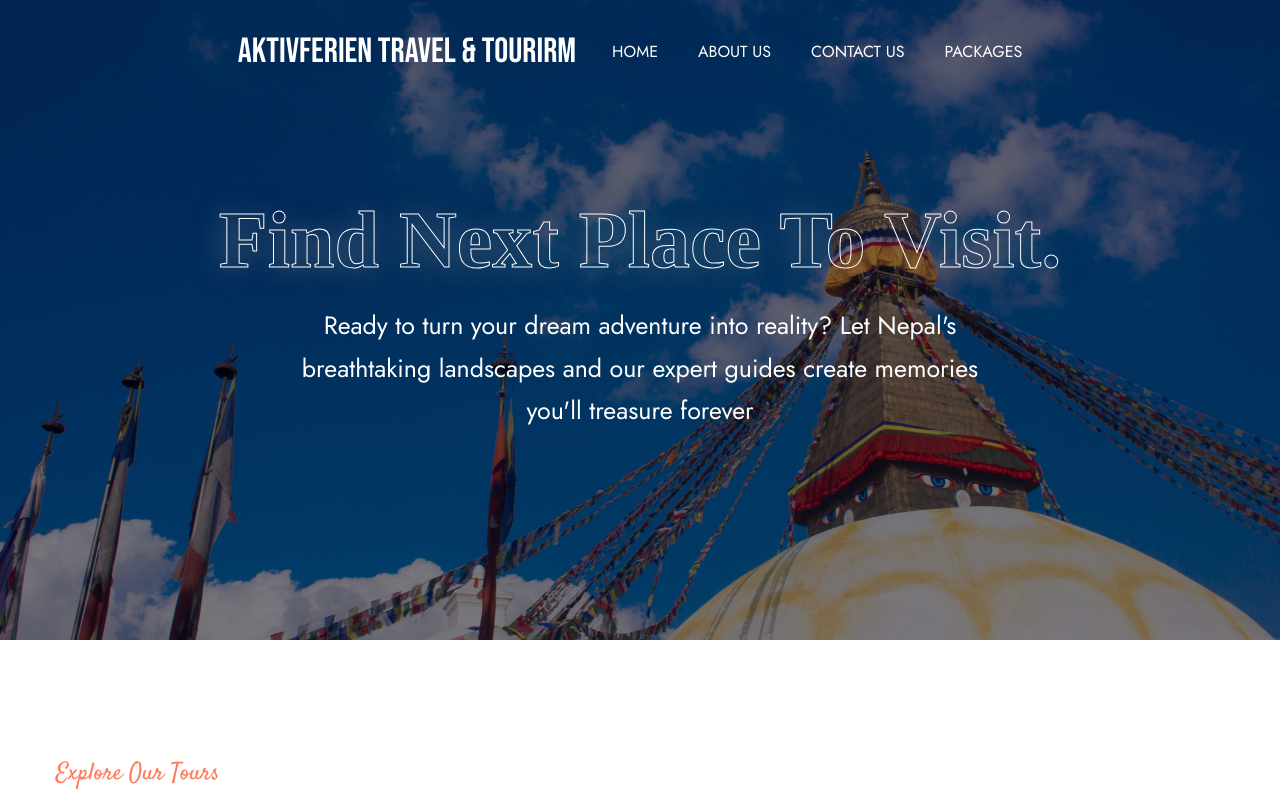
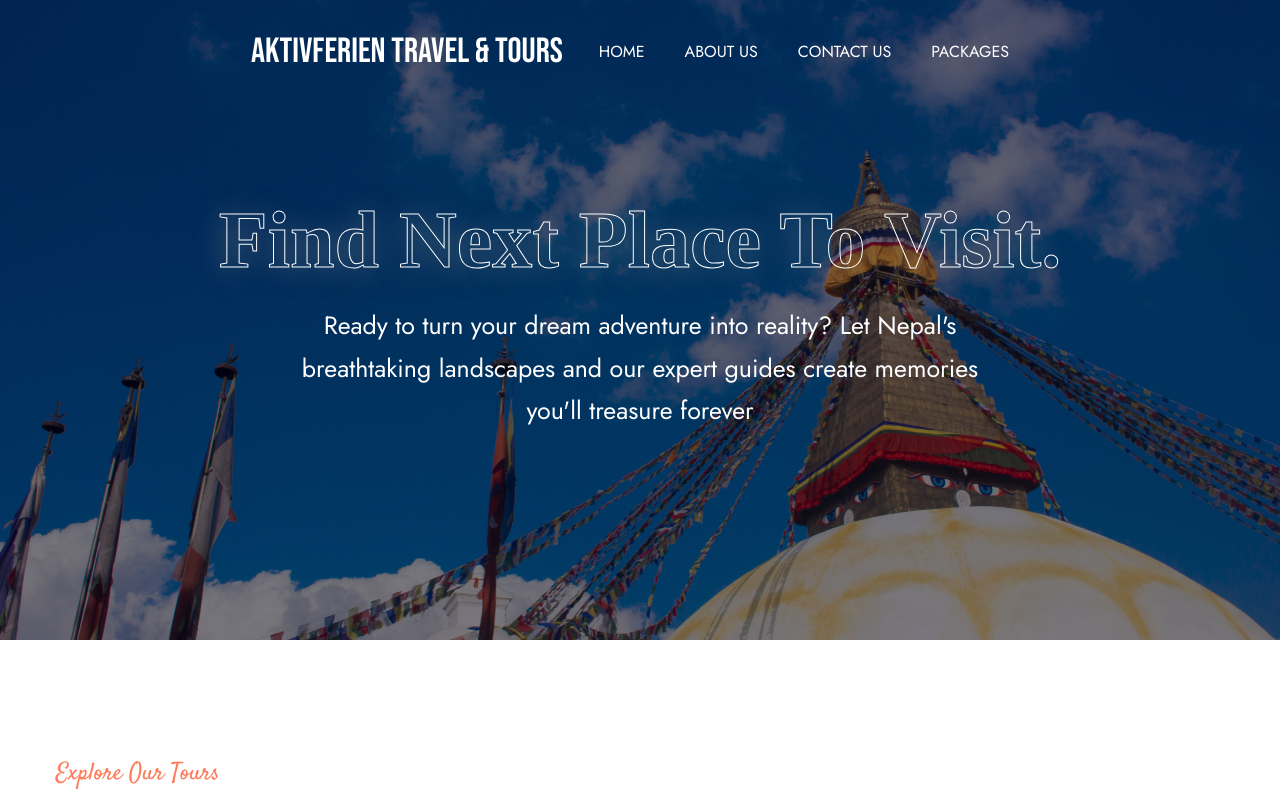
Before and after one commit to darkkphoenyx/Travel-web, a Next.js app: page / in a window 1280 px wide. Shown: the top 800 px of the page. Built offline with nearby package versions, Linux system fonts and the light colour scheme; no server answers.

Commit message:
Logo changes

```diff
--- a/src/components/layout/FooterOne.tsx
+++ b/src/components/layout/FooterOne.tsx
@@ -23,7 +23,7 @@ const FooterOne = () => {
               className="text-white md:text-4xl text-2xl"
               style={{ fontFamily: "Bebas Neue" }}
             >
-              Aktivferien Travel & Tourirm
+              Aktivferien Travel & Tours
             </h2>
           </Link>
         </div>
--- a/src/components/layout/HeaderOne.tsx
+++ b/src/components/layout/HeaderOne.tsx
@@ -50,7 +50,7 @@ const HeaderOne = ({
         <div className="main-menu flex items-center w-full justify-center">
           <Link href="/" className="nav-link">
             <h2 className="text-2xl" style={{ fontFamily: "Bebas Neue" }}>
-              Aktivferien Travel & Tourirm
+              Aktivferien Travel & Tours
             </h2>
           </Link>
           <div className="main-menu uppercase ml-4">
```
